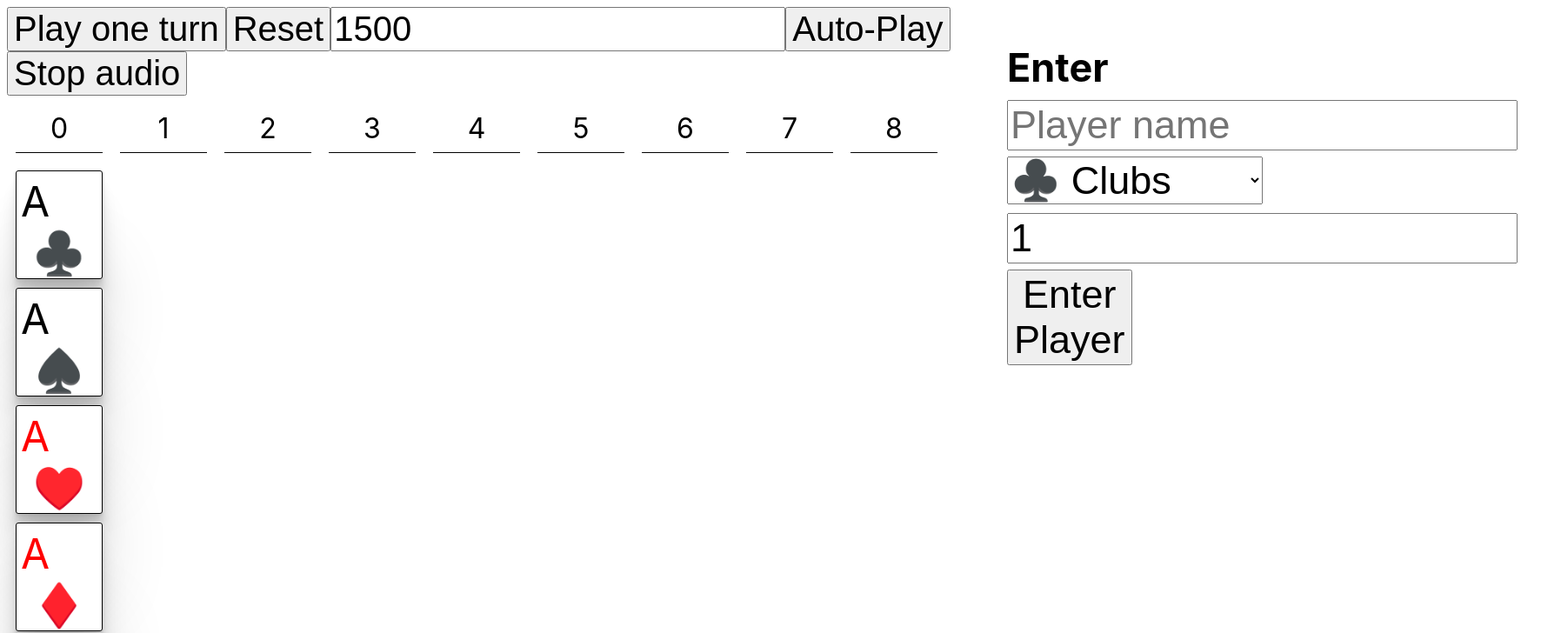
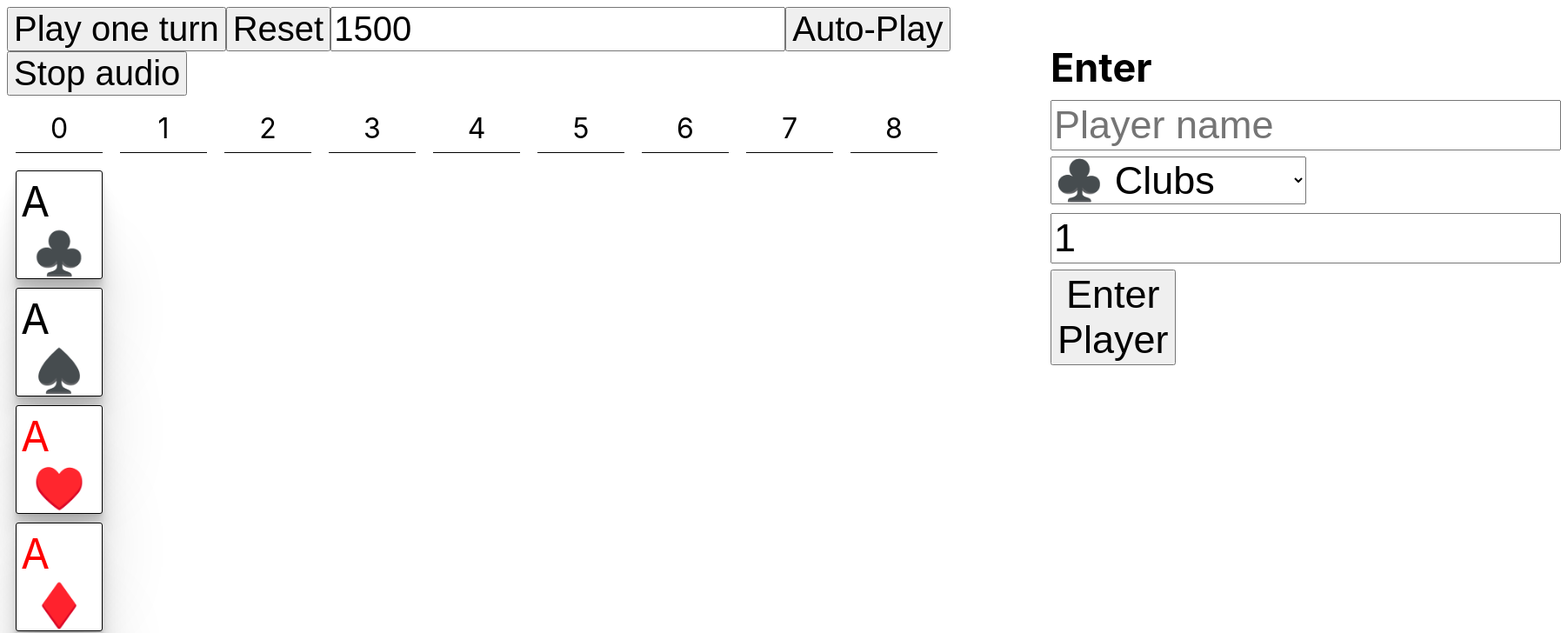
Before and after one commit to jerempa/Ravit, a React (Create React App) app: page / in a window 1280 px wide. Shown: the top 728 px of the page at 87% size, 1795 px wide, since content can reach past the window. Built offline with nearby package versions, Linux system fonts and the light colour scheme.

Commit message:
Changed elements places

```diff
--- a/src/PlayerInfo.css
+++ b/src/PlayerInfo.css
@@ -1,13 +1,13 @@
 .player-info {
     position: absolute;
-    left:1150px;
+    left:1220px;
     top:400px;
     font-size: 45px;
 }
 
 .input-boxes {
     position: flex;
-    margin-left: 1150px;
+    margin-left: 1200px;
     margin-top: 10px;
     font-size: 45px;
 }
--- a/src/PlayerInfo.tsx
+++ b/src/PlayerInfo.tsx
@@ -47,9 +47,9 @@ function PlayerInfo({onPlayerSubmit, resetPlayers }: PlayerInfoProps) {
 
   return (
     <div>
-      <h2 style={{ fontSize: "45px", position: "absolute", marginLeft: "1150px", marginTop: "10px", top: "40px"}}>Enter players</h2>
+      <h2 style={{ fontSize: "45px", position: "absolute", marginLeft: "1200px", marginTop: "10px", top: "40px"}}>Enter players</h2>
       <div>
-        <input style={{ fontSize: "45px", position: "absolute", marginLeft: "1150px", marginTop: "10px", top: "105px"}}
+        <input style={{ fontSize: "45px", position: "absolute", marginLeft: "1200px", marginTop: "10px", top: "105px"}}
           type="text"
           placeholder="Player name"
           value={playerName}
@@ -57,7 +57,7 @@ function PlayerInfo({onPlayerSubmit, resetPlayers }: PlayerInfoProps) {
         />
       </div>
       <div>
-        <select style={{fontSize: "45px", position: "absolute", marginLeft: "1150px", marginTop: "10px", top: "170px"}}
+        <select style={{fontSize: "45px", position: "absolute", marginLeft: "1200px", marginTop: "10px", top: "170px"}}
           value={suit}
           onChange={(e) => setSuit(e.target.value as Suit)}
         >
@@ -68,7 +68,7 @@ function PlayerInfo({onPlayerSubmit, resetPlayers }: PlayerInfoProps) {
         </select>
       </div>
       <div>
-        <input style={{fontSize: "45px", position: "absolute", marginLeft: "1150px", marginTop: "10px", top: "235px"}}
+        <input style={{fontSize: "45px", position: "absolute", marginLeft: "1200px", marginTop: "10px", top: "235px"}}
           type="number"
           defaultValue= "Bet size"
           value={bet}
@@ -76,7 +76,7 @@ function PlayerInfo({onPlayerSubmit, resetPlayers }: PlayerInfoProps) {
         />
       </div>
       <div>
-        <button onClick={handleSubmit} style={{fontSize: "45px", position: "absolute", marginLeft: "1150px", marginTop: "10px", top: "300px"}}>Enter Player</button>
+        <button onClick={handleSubmit} style={{fontSize: "45px", position: "absolute", marginLeft: "1200px", marginTop: "10px", top: "300px"}}>Enter Player</button>
       </div>
       {players.length > 0 && (
         <div className="player-info">
@@ -91,7 +91,7 @@ function PlayerInfo({onPlayerSubmit, resetPlayers }: PlayerInfoProps) {
         </div>
       )}
             <div>
-            <button onClick={handleResetPlayers } style={{ display: players.length >= 1 ? 'block' : 'none', fontSize: "45px", position: "absolute", marginLeft: "1150px", marginTop: "10px", top: "375px"}}>
+            <button onClick={handleResetPlayers } style={{ display: players.length >= 1 ? 'block' : 'none', fontSize: "45px", position: "absolute", marginLeft: "1200px", marginTop: "10px", top: "375px"}}>
   Reset Players
 </button>
       </div>
--- a/src/Results.css
+++ b/src/Results.css
@@ -1,6 +1,6 @@
 .results {
     position: absolute;
-    left:1750px;
+    left:1800px;
     top:20px;
     font-size: 45px;
 }
```
